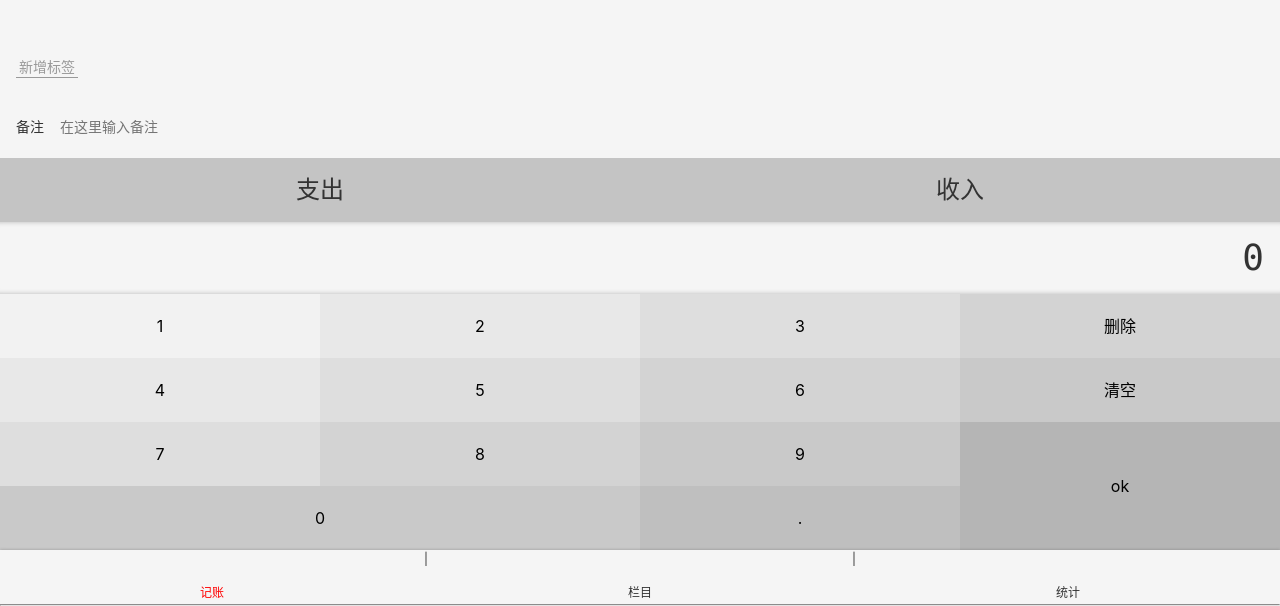
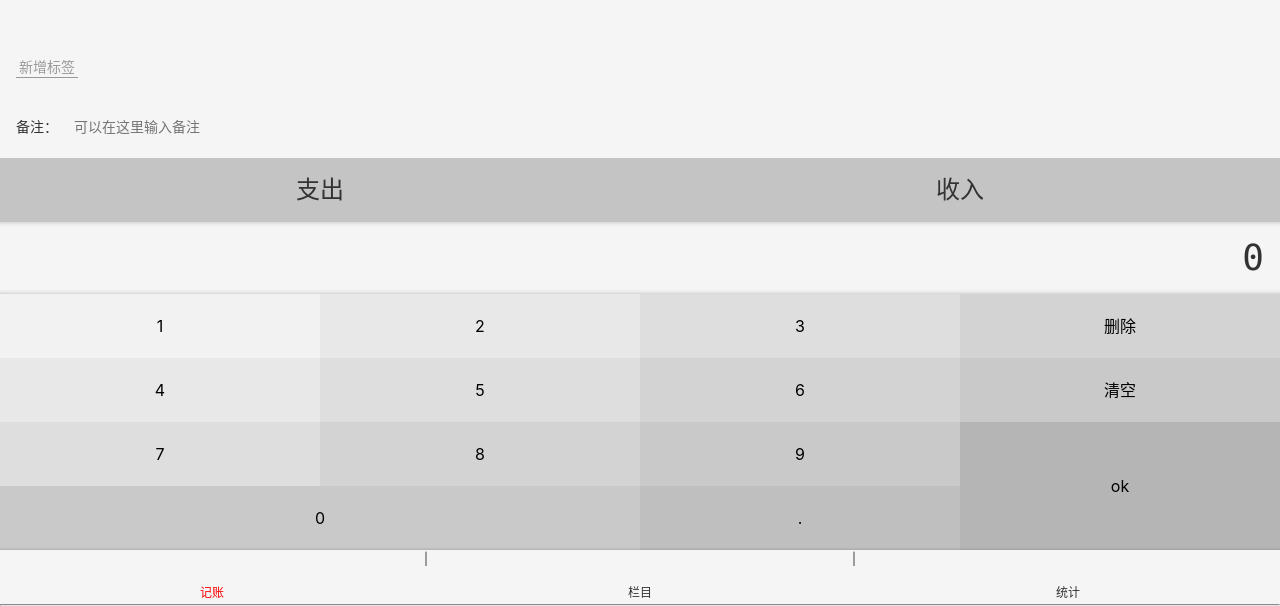
Before and after one commit to qingyou2517/bugu-local, a Vue app: page /labels#/money in a window 1280 px wide. Shown: the part 196-802 px from the top of the page. Built offline with nearby package versions, Linux system fonts and the light colour scheme.

Commit message:
改造 Notes 组件，使其成为通用组件

```diff
--- a/src/components/Money/Notes.vue
+++ b/src/components/Money/Notes.vue
@@ -1,29 +1,33 @@
 <template>
   <div>
     <label class="notes">
-      <span class="name">备注</span>
+      <span class="name">{{ this.fieldName }}</span>
       <input type="text" :value="value"
              @input="onInput"
-             placeholder="在这里输入备注">
+             :placeholder="this.placeholder">
     </label>
   </div>
 </template>
 
 <script lang='ts'>
 import Vue from 'vue';
-import {Component, Watch} from 'vue-property-decorator';
+import {Component, Prop, Watch} from 'vue-property-decorator';
 
 @Component
 export default class Notes extends Vue {
   value = '';
 
+  @Prop({required: true}) fieldName!: string;
+  @Prop() placeholder?: string;
+
   onInput(event: KeyboardEvent) {
     const input = event.target as HTMLInputElement;
     this.value = input.value;
   }
+
   @Watch('value')
-  onValueChanged(value:string){
-    this.$emit('update:value',value )
+  onValueChanged(value: string) {
+    this.$emit('update:value', value);
   }
 }
 </script>
--- a/src/views/EditLabel.vue
+++ b/src/views/EditLabel.vue
@@ -1,6 +1,10 @@
 <template>
   <Layout>
-    编辑标签
+    <div>
+      <Icon name="left" />
+      <span>编辑标签</span>
+    </div>
+    <Notes field-name="标签名" placeholder="请输入标签名"/>
   </Layout>
 </template>
 
@@ -8,8 +12,10 @@
 import Vue from 'vue';
 import {Component} from 'vue-property-decorator';
 import tagListModel from '@/models/tagListModel';
-
-@Component
+import Notes from '@/components/Money/Notes.vue';
+@Component({
+  components: {Notes}
+})
 export default class EditLabel extends Vue {
   created() {
     const id = this.$route.params.id;
--- a/src/views/Money.vue
+++ b/src/views/Money.vue
@@ -2,7 +2,9 @@
   <Layout class-prefix="layout">
     <NumberPad @update:value="onUpdateAmount" @submit="saveRecord"/>
     <Types :value.sync="record.type"/>
-    <Notes @update:value="onUpdateNotes"/>
+    <Notes field-name="备注："
+           placeholder="可以在这里输入备注"
+           @update:value="onUpdateNotes"/>
     <Tags :data-source.sync="tags"
           @update:value="onUpdateTags"/>
   </Layout>
```
Also changed, not shown: src/assets/icons/left.svg (added).
